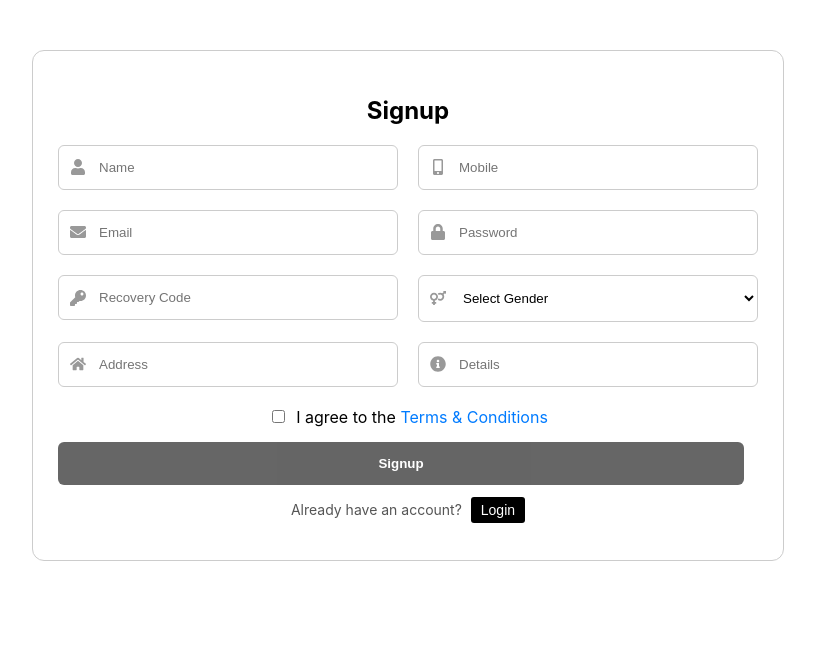
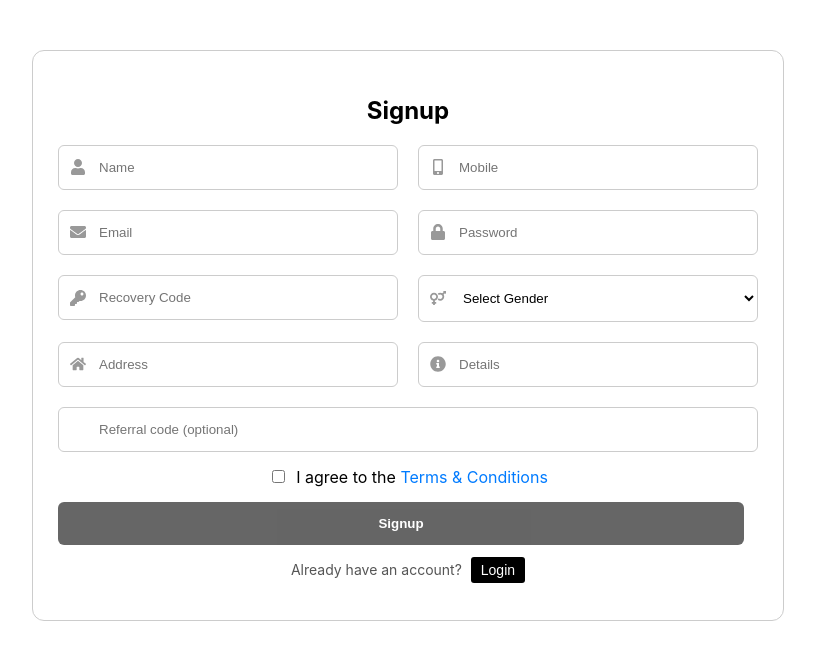
Before and after one commit to ramesh-46/Aroha, a React (Create React App) app: page /signup in a window 1280 px wide. Shown: the top 660 px of the page, without its empty margins (232-1047 px from the left). Built offline with nearby package versions, Linux system fonts and the light colour scheme; no server answers.

Commit message:
Allow new customers to enter a referral code during signup

```diff
--- a/src/signup.js
+++ b/src/signup.js
@@ -26,6 +26,7 @@ function Signup() {
     address: "",
     details: "",
   });
+  const [referralCode, setReferralCode] = useState("");
   const [agree, setAgree] = useState(false);
   const [loading, setLoading] = useState(false);
   const [errors, setErrors] = useState({});
@@ -56,7 +57,7 @@ useState(() => {
 
     setLoading(true);
     try {
-      const res = await axios.post("https://aroha.onrender.com/auth/signup", form);
+      const res = await axios.post("https://aroha.onrender.com/auth/signup", { ...form, referralCode: referralCode.trim().toUpperCase() });
       if (res.data.success) {
         alert("Signup successful! Please login.");
         navigate("/login");
@@ -173,6 +174,8 @@ useState(() => {
           {renderError("details")}
         </div>
       </div>
+
+      <div style={inputWrapper}><input placeholder="Referral code (optional)" value={referralCode} onChange={(e) => setReferralCode(e.target.value)} style={inputStyle} /></div>
 
       <div style={checkboxWrapper}>
         <input
```
